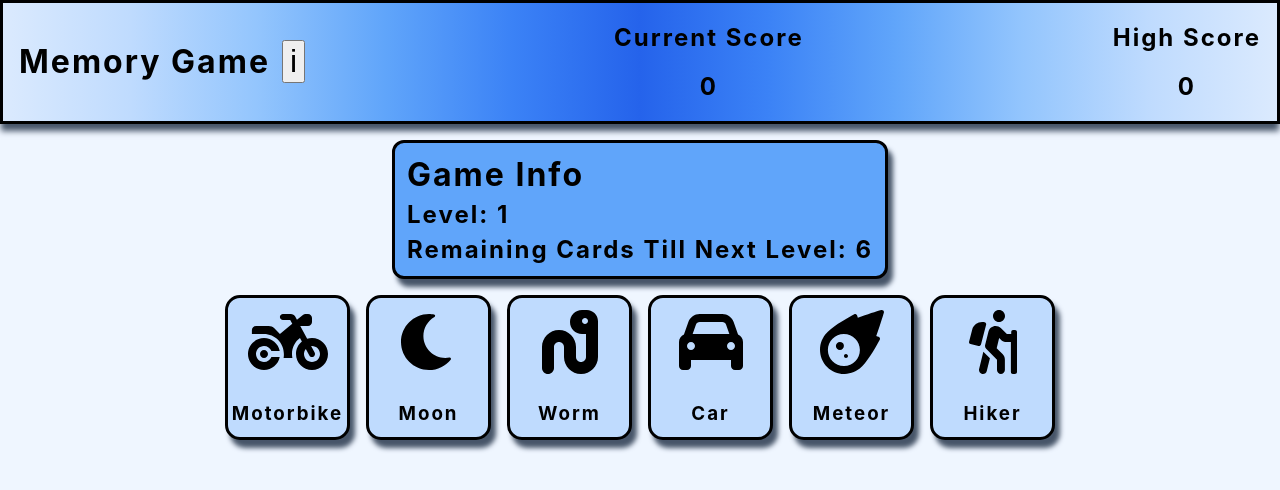
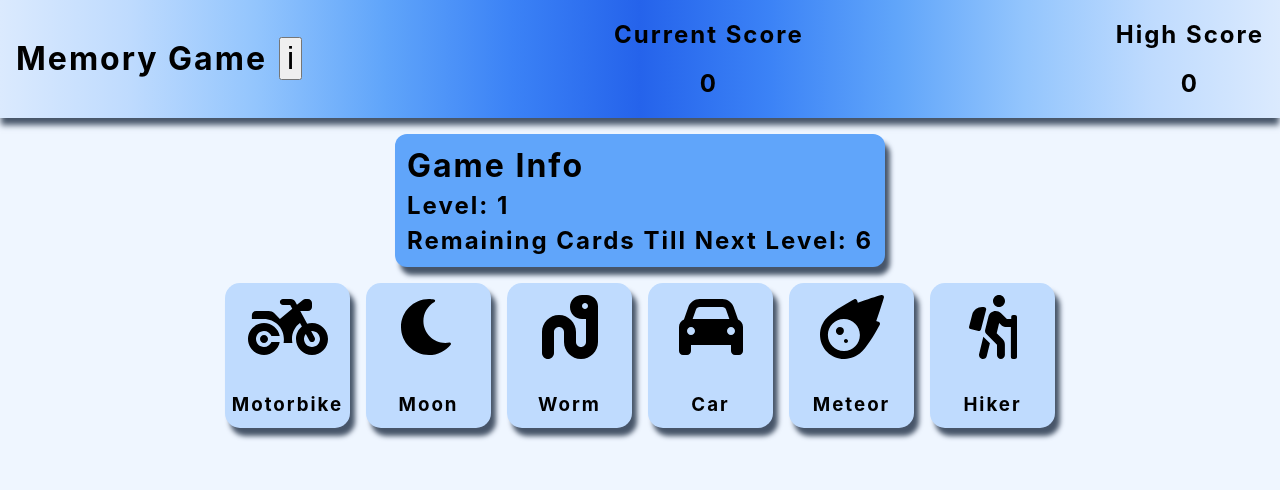
Before and after one commit to EmbryonicDev/memory-cards, a React (Create React App) app: page / in a window 1280 px wide. Shown: the top 490 px of the page. Built offline with nearby package versions, Linux system fonts and the light colour scheme; a web font is replaced by a local one.

Commit message:
Remove all solid black borders

```diff
--- a/src/index.css
+++ b/src/index.css
@@ -30,7 +30,6 @@ code {
   justify-content: space-between;
   align-items: center;
   padding: 0 16px;
-  border: solid black;
   background-image: linear-gradient(to right, #dbeafe, #bfdbfe, #93c5fd, #60a5fa, #3b82f6, #2563eb, #3b82f6, #60a5fa, #93c5fd, #bfdbfe, #dbeafe);
   box-shadow: 0 8px 6px -1px #475569
 }
@@ -63,7 +62,6 @@ code {
 .gameInfo,
 .newGameDiv,
 .gameWonDiv {
-  border: solid black;
   padding: 12px;
   border-radius: 12px;
   box-shadow: 5px 8px 5px #475569;
@@ -131,7 +129,6 @@ code {
   display: flex;
   flex-direction: column;
   align-items: center;
-  border: solid black;
   background: #bfdbfe;
   border-radius: 15px;
   box-shadow: 5px 8px 5px #475569;
```
